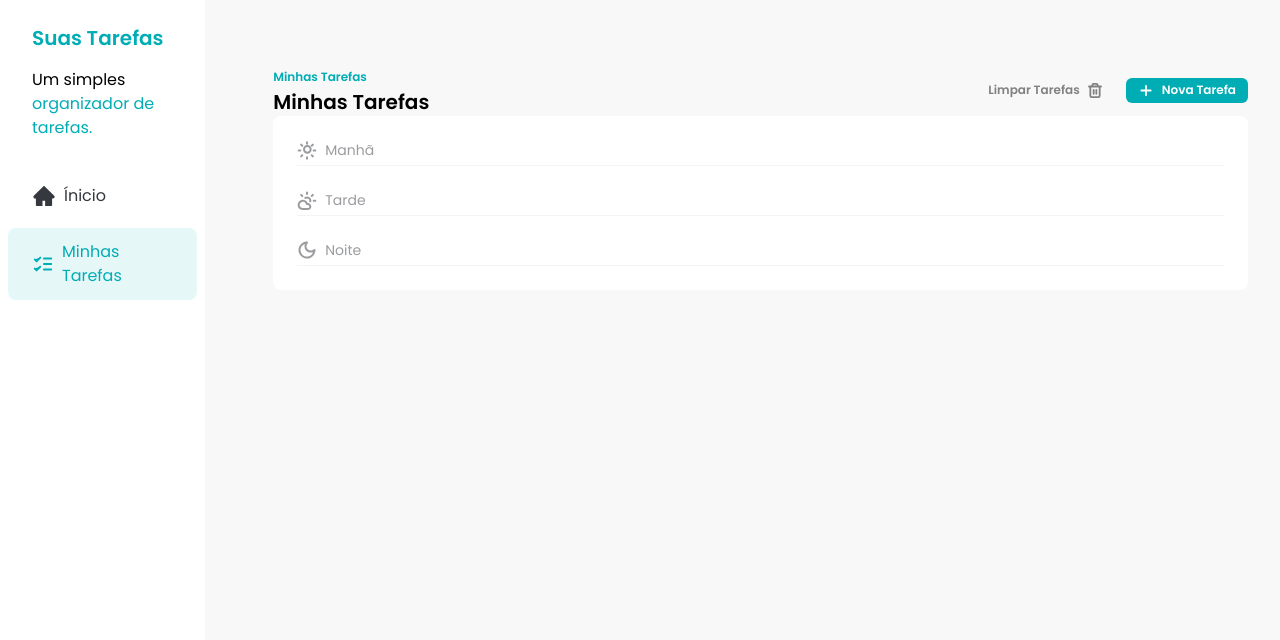
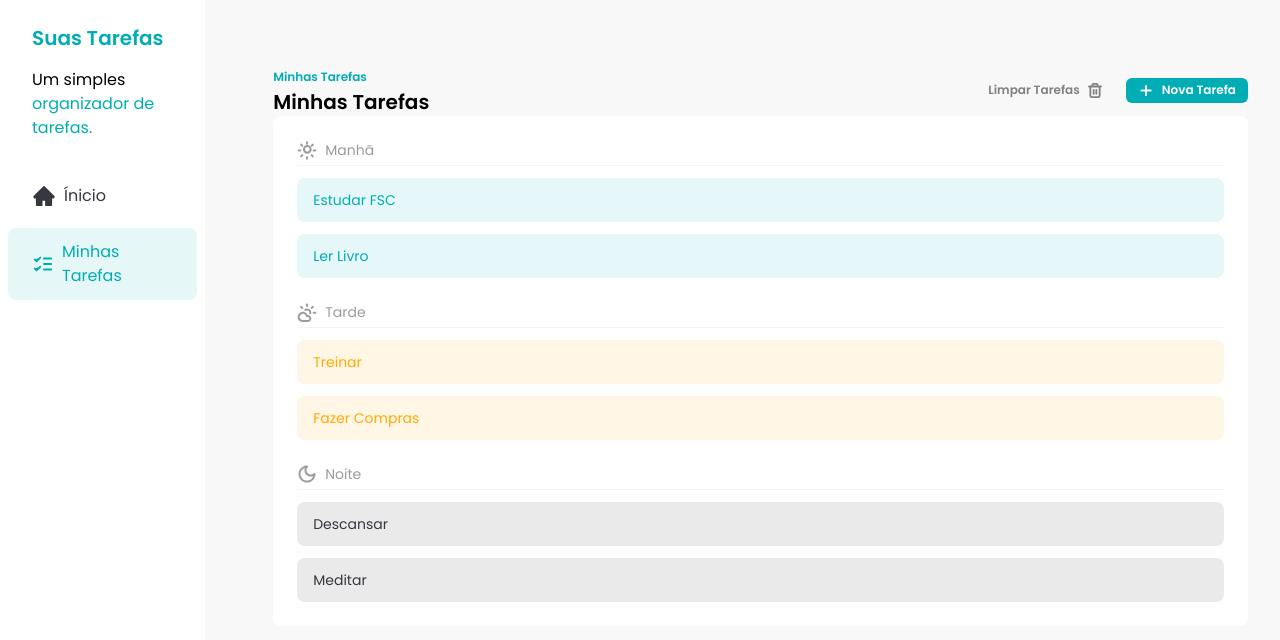
Before and after one commit to daniilomendes/fsc-task-manage, a React (Vite) app: page / in a window 1280 px wide. Shown: the top 640 px of the page. Built offline with nearby package versions, Linux system fonts and the light colour scheme.

Commit message:
feat: ensure tasks are listed on Tasks components

```diff
--- /dev/null
+++ b/src/components/TaskItem.jsx
@@ -0,0 +1,24 @@
+const TaskItem = ({ task }) => {
+  const getStatusClasses = () => {
+    if (task.status === "done") {
+      return "bg-[#00ADB5] text-[#00ADB5] bg-opacity-10";
+    }
+
+    if (task.status === "in_progress") {
+      return "bg-[#FFAA04] text-[#FFAA04] bg-opacity-10";
+    }
+
+    if (task.status === "not_started") {
+      return "bg-[#35383E] text-[#35383E] bg-opacity-10";
+    }
+  };
+
+  return (
+    <div
+      className={`flex items-center gap-2 rounded-lg px-4 py-3 text-sm ${getStatusClasses()}`}
+    >
+      {task.title}
+    </div>
+  );
+};
+export default TaskItem;
--- a/src/components/Tasks.jsx
+++ b/src/components/Tasks.jsx
@@ -7,8 +7,17 @@
   TrashIcon,
 } from "../assets/icons";
 import TasksSeparator from "./TasksSeparator";
+import { useState } from "react";
+import TASKS from "../constants/tasks";
+import TaskItem from "./TaskItem";
 
 const Tasks = () => {
+  const [tasks] = useState(TASKS);
+
+  const morningTasks = tasks.filter((task) => task.time === "morning");
+  const afternoonTasks = tasks.filter((task) => task.time === "afternoon");
+  const eveningTasks = tasks.filter((task) => task.time === "evening");
+
   return (
     <div className="w-full px-8 py-16">
       <div className="flex w-full justify-between">
@@ -35,14 +44,26 @@
       <div className="rounded-lg bg-white p-6">
         <div className="space-y-3">
           <TasksSeparator icon={<SunIcon />} text="Manhã" />
+
+          {morningTasks.map((task) => (
+            <TaskItem key={task.id} task={task} />
+          ))}
         </div>
 
         <div className="my-6 space-y-3">
           <TasksSeparator icon={<CloudSunIcon />} text="Tarde" />
+
+          {afternoonTasks.map((task) => (
+            <TaskItem key={task.id} task={task} />
+          ))}
         </div>
 
         <div className="space-y-3">
           <TasksSeparator icon={<MoonIcon />} text="Noite" />
+
+          {eveningTasks.map((task) => (
+            <TaskItem key={task.id} task={task} />
+          ))}
         </div>
       </div>
     </div>
--- /dev/null
+++ b/src/constants/tasks.js
@@ -0,0 +1,46 @@
+const TASKS = [
+  {
+    id: 1,
+    title: "Estudar FSC",
+    description: "Estudar para prova",
+    time: "morning",
+    status: "done",
+  },
+  {
+    id: 2,
+    title: "Ler Livro",
+    description: "Ler livro de história",
+    time: "morning",
+    status: "done",
+  },
+  {
+    id: 3,
+    title: "Treinar",
+    description: "Treinar para a competição",
+    time: "afternoon",
+    status: "in_progress",
+  },
+  {
+    id: 4,
+    title: "Fazer Compras",
+    description: "Comprar os ingredientes",
+    time: "afternoon",
+    status: "in_progress",
+  },
+  {
+    id: 5,
+    title: "Descansar",
+    description: "Assistir um filme",
+    time: "evening",
+    status: "not_started",
+  },
+  {
+    id: 6,
+    title: "Meditar",
+    description: "Meditar por 10 min",
+    time: "evening",
+    status: "not_started",
+  },
+];
+
+export default TASKS;
```
